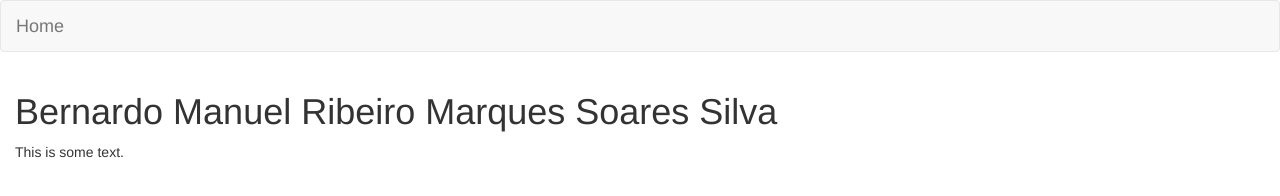
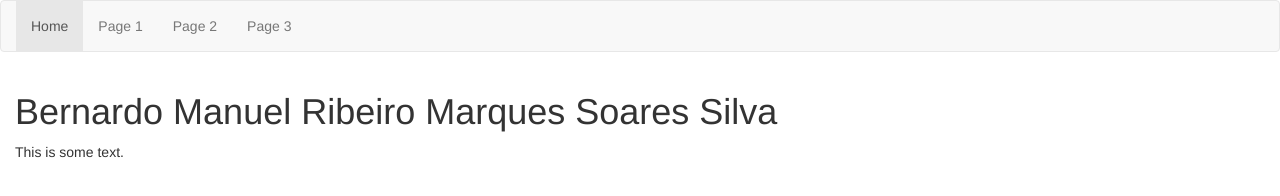
Before and after one commit to Yusoi/Yusoi.github.io, a plain HTML site: page index.html in a window 1280 px wide. Drawn offline with nearby package versions, Linux system fonts and the light colour scheme.

Commit message:
changed a lil bit

```diff
--- a/index.html
+++ b/index.html
@@ -11,8 +11,13 @@
 <body>
 
 <nav class = "navbar navbar-default" role = "navigation">
-    <div class = "navbar-header">
-        <a class = "navbar-brand" href = "#">Home</a>
+    <div class = "container-fluid">
+        <ul class = "nav navbar-nav">
+            <li class="active"><a href="#">Home</a></li>
+            <li><a href="#">Page 1</a></li>
+            <li><a href="#">Page 2</a></li>
+            <li><a href="#">Page 3</a></li>
+        </ul>
     </div>
 </nav>
 
```
